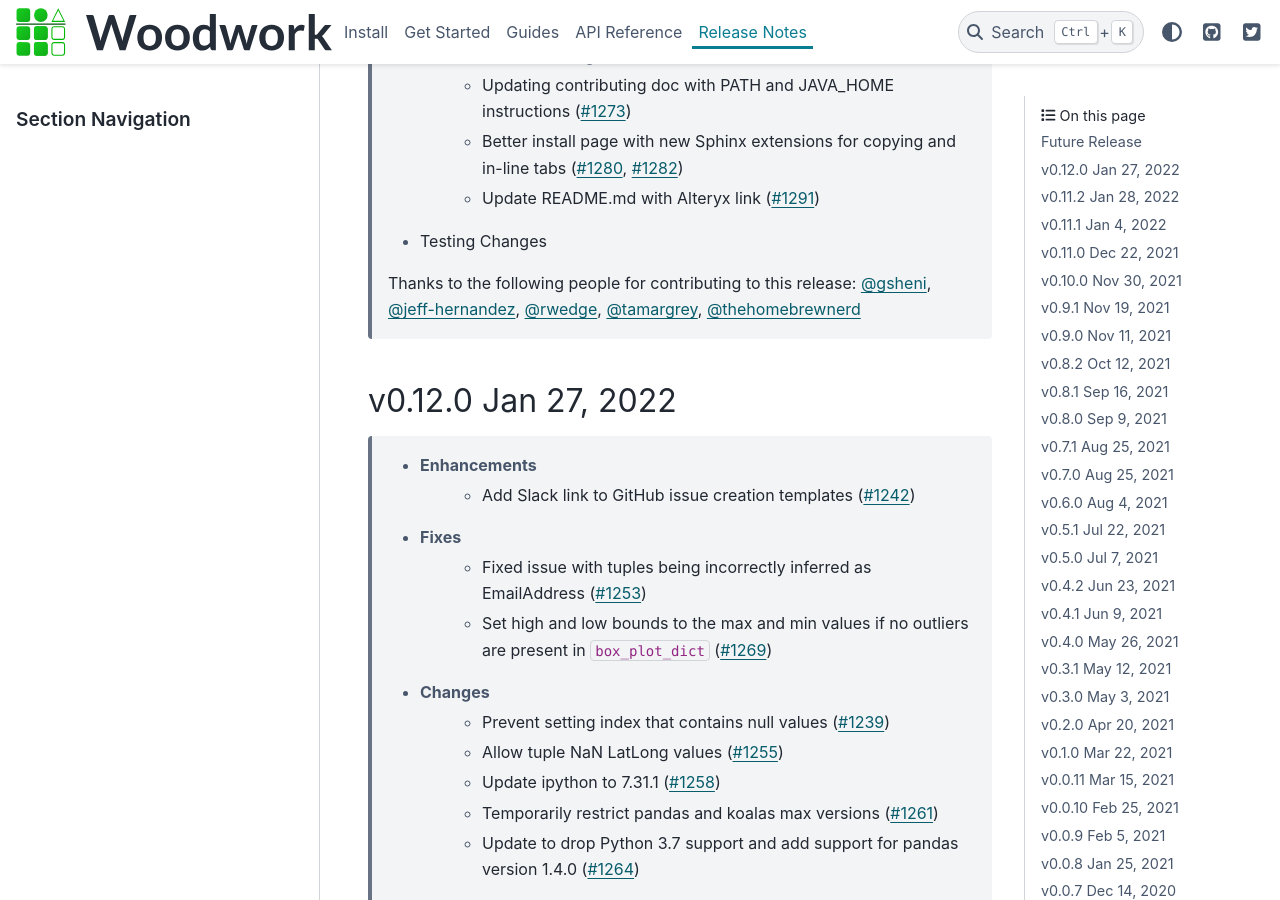
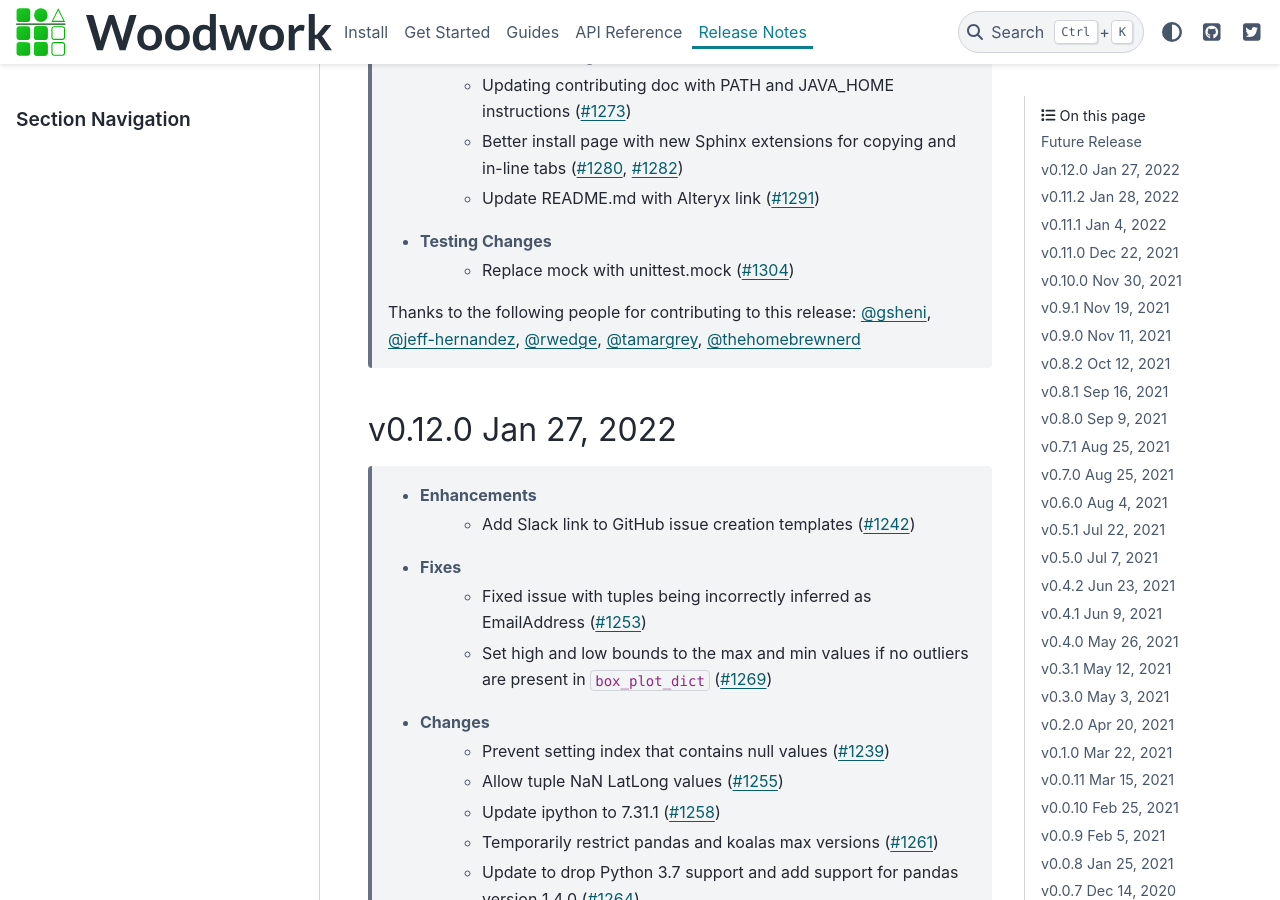
Before and after one commit to alteryx/woodwork, a Sphinx documentation site: the page built from docs/source/release_notes.rst, in a window 1280 px wide and 900 px high, scrolled down 758 px. Built offline with Sphinx 7.4.7 and the PyData theme 0.15.4, drawn with Linux system fonts in a browser that asks for light colours; comment, search, counter and statistics services are not loaded.

Commit message:
update release notes

```diff
--- a/docs/source/release_notes.rst
+++ b/docs/source/release_notes.rst
@@ -22,6 +22,7 @@ Future Release
         * Better install page with new Sphinx extensions for copying and in-line tabs (:pr:`1280`, :pr:`1282`)
         * Update README.md with Alteryx link (:pr:`1291`)
     * Testing Changes
+        * Replace mock with unittest.mock (:pr:`1304`)
 
     Thanks to the following people for contributing to this release:
     :user:`gsheni`, :user:`jeff-hernandez`, :user:`rwedge`, :user:`tamargrey`, :user:`thehomebrewnerd`
```
